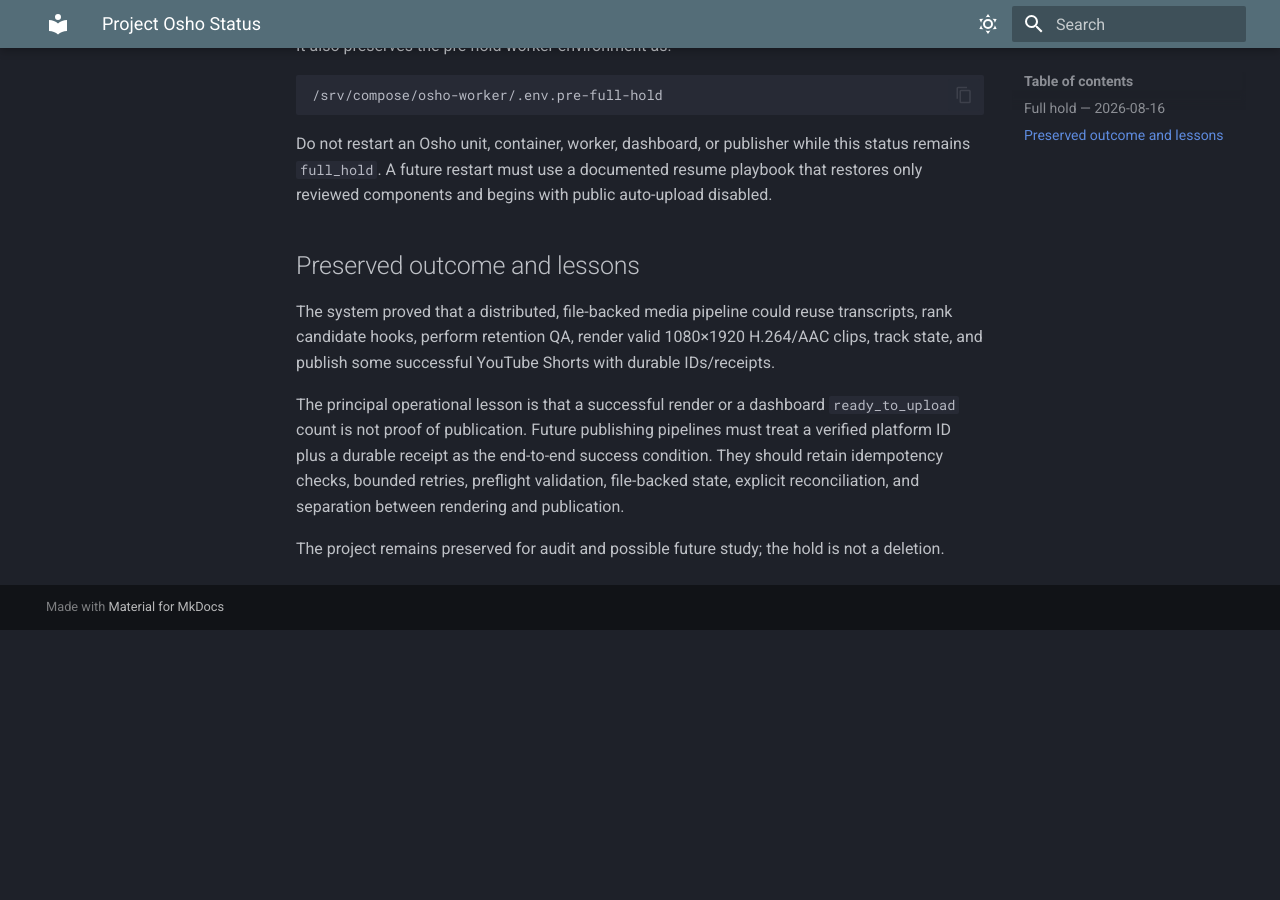
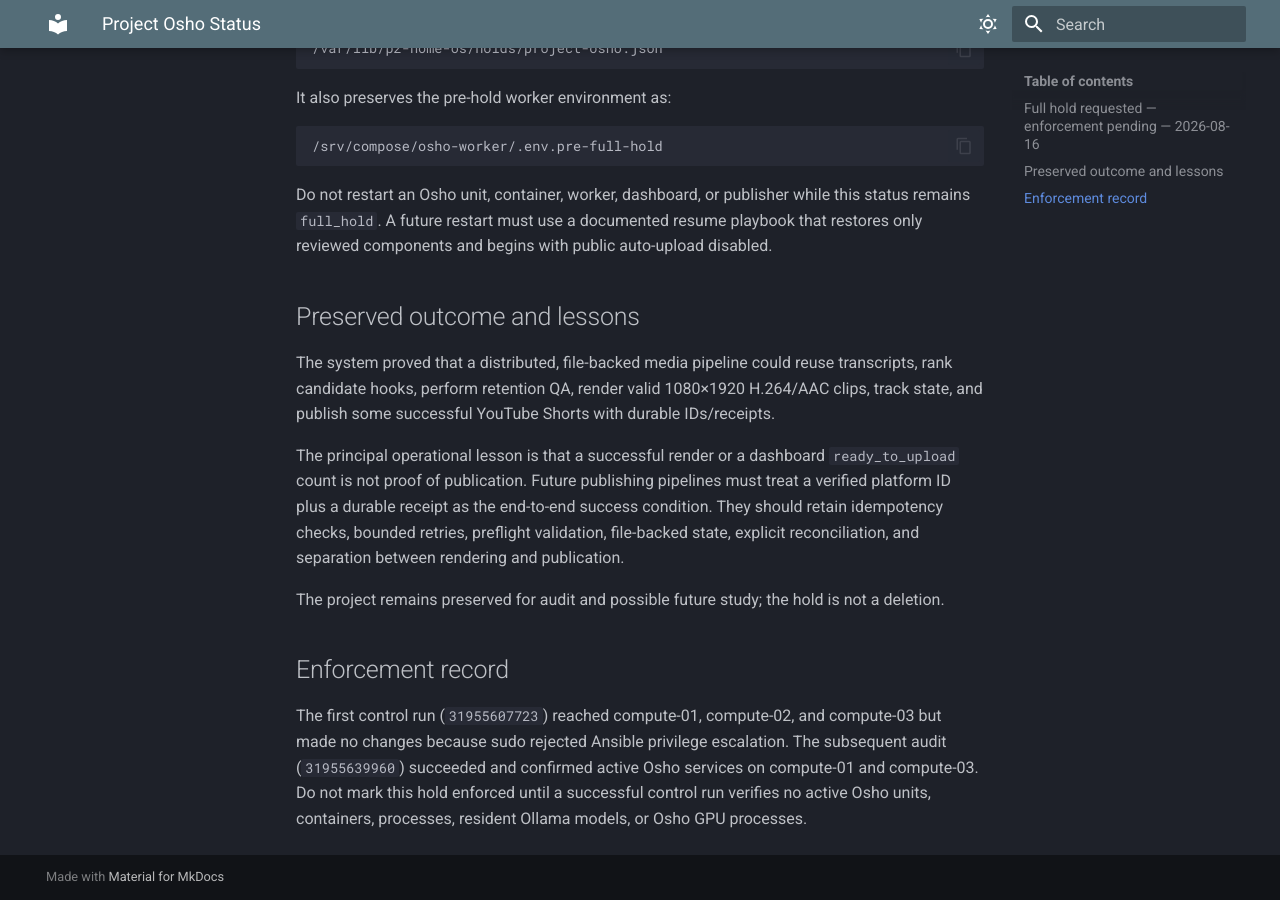
Before and after one commit to prabhat324/p2-home-os, an MkDocs documentation site: the page built from docs/12-project-osho/project-status.md, in a window 1280 px wide and 900 px high, scrolled down 837 px. Built offline with MkDocs 1.6.1 and Material for MkDocs 9.7.7, drawn with Linux system fonts in a browser that asks for light colours; before the commit the page ends 1467 px from its top, so only the background shows below that; some of the changed text lies outside the part shown.

Commit message:
Record pending Osho hold enforcement

```diff
--- a/docs/12-project-osho/project-status.md
+++ b/docs/12-project-osho/project-status.md
@@ -1,8 +1,8 @@
 # Project Osho Status
 
-## Full hold — 2026-08-16
+## Full hold requested — enforcement pending — 2026-08-16
 
-Project Osho is on an indefinite, reversible **full hold** by owner decision.
+Project Osho has an indefinite, reversible **full hold requested** by owner decision. Enforcement is pending one-time node-administrator authorization because the `p2ops` control account is not permitted to stop or disable system services.
 
 The hold policy is:
 
@@ -42,3 +42,7 @@ The system proved that a distributed, file-backed media pipeline could reuse tra
 The principal operational lesson is that a successful render or a dashboard `ready_to_upload` count is not proof of publication. Future publishing pipelines must treat a verified platform ID plus a durable receipt as the end-to-end success condition. They should retain idempotency checks, bounded retries, preflight validation, file-backed state, explicit reconciliation, and separation between rendering and publication.
 
 The project remains preserved for audit and possible future study; the hold is not a deletion.
+
+## Enforcement record
+
+The first control run (`31955607723`) reached compute-01, compute-02, and compute-03 but made no changes because sudo rejected Ansible privilege escalation. The subsequent audit (`31955639960`) succeeded and confirmed active Osho services on compute-01 and compute-03. Do not mark this hold enforced until a successful control run verifies no active Osho units, containers, processes, resident Ollama models, or Osho GPU processes.
```
